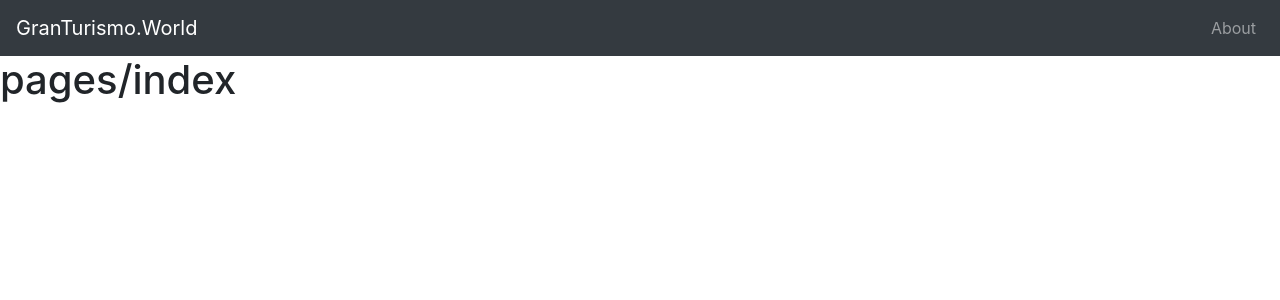
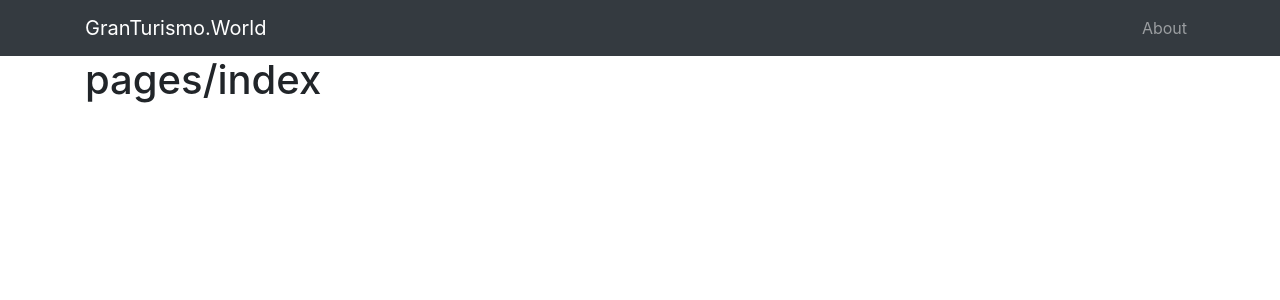
Before and after one commit to VEBERArnaud/nextjs-granturismo_world, a Next.js app: page / in a window 1280 px wide. Shown: the top 300 px of the page. Built offline with nearby package versions, Linux system fonts and the light colour scheme.

Commit message:
feat(bootstrap): container layout

```diff
--- a/pages/index.js
+++ b/pages/index.js
@@ -1,7 +1,7 @@
 import React from 'react'
 import Link from 'next/link'
 import Head from 'next/head';
-import { Navbar, NavbarBrand, NavbarToggler, Collapse, Nav, NavItem, NavLink } from 'reactstrap';
+import { Container, Row, Col, Navbar, NavbarBrand, NavbarToggler, Collapse, Nav, NavItem, NavLink } from 'reactstrap';
 
 import 'bootstrap/dist/css/bootstrap.min.css';
 
@@ -30,6 +30,7 @@ export default class Home extends React.Component {
           <meta name="viewport" content="width=device-width, initial-scale=1, shrink-to-fit=no" />
         </Head>
         <Navbar color="dark" expand="md" dark >
+          <Container>
             <Link href={{ pathname: '/' }} passHref>
               <NavbarBrand>GranTurismo.World</NavbarBrand>
             </Link>
@@ -43,8 +44,15 @@ export default class Home extends React.Component {
                 </NavItem>
               </Nav>
             </Collapse>
+          </Container>
         </Navbar>
+        <Container>
+          <Row>
+            <Col>
               <h1>pages/index</h1>
+            </Col>
+          </Row>
+        </Container>
       </div>
     );
   }
```
Also changed, not shown: pages/about.js (+9 -1 lines). Lines whose indentation alone changed are shown as unchanged.
